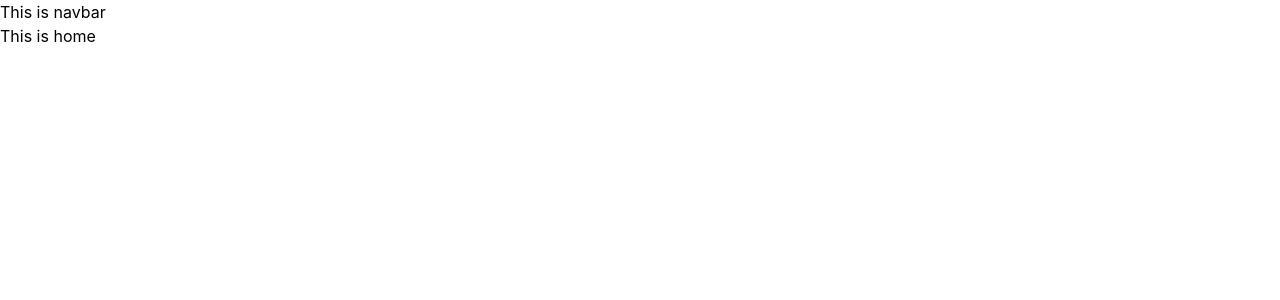
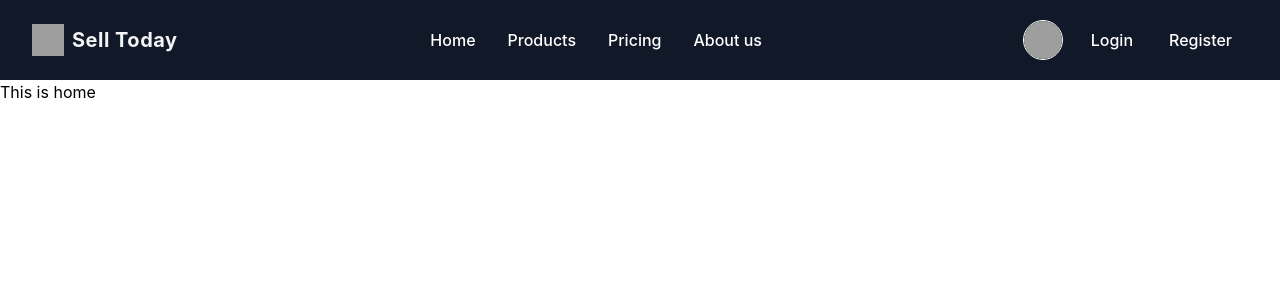
Before and after one commit to nakibuddin/12-sell-today-client, a React (Create React App) app: page / in a window 1280 px wide. Shown: the top 300 px of the page. Built offline with nearby package versions, Linux system fonts and the light colour scheme; grey boxes are pictures that could not be loaded.

Commit message:
navbar added

```diff
--- a/src/Pages/Shared/Navbar/Navbar.js
+++ b/src/Pages/Shared/Navbar/Navbar.js
@@ -6,7 +6,219 @@ const Navbar = () => {
     const isActiveTrue = "font-medium tracking-wide text-white ";
 
     return (
-      <h2>This is navbar</h2>
+      <div className="bg-gray-900">
+        <div className="px-4 py-5 mx-auto sm:max-w-xl md:max-w-full lg:max-w-screen-xl md:px-24 lg:px-8">
+          <div className="relative flex items-center justify-between">
+            <Link
+              to="/" aria-label="Company"
+              title="Company"
+              className="inline-flex items-center"
+            >
+              <img className='h-8 w-8' src="https://groups.drupal.org/files/Drupal-EDU-original.png" alt="" />
+              <span className="ml-2 text-xl font-bold tracking-wide text-gray-100 ">
+                Sell Today
+              </span>
+            </Link>
+
+            <ul className="flex items-center hidden space-x-8 lg:flex">
+              <li>
+                <NavLink
+                  to="/home" aria-label="Our product" title="Our product"
+                  // <button onClick={btnClick} disabled={disable} className={`btn btn-primary ml-[20px] ${disable ? 'text-3xl' : ''} `} > Button</button>
+                  // class="font-medium tracking-wide text-gray-100 transition-colors duration-200 hover:text-teal-accent-400"
+                  className={ ({isActive}) => isActive ? 'font-medium text-orange-400' : 'text-white font-medium hover:text-orange-200' }
+                >
+                  Home
+                </NavLink>
+              </li>
+
+              <li>
+                <NavLink
+                  to="/products" aria-label="Our product" title="Our product"
+                  className={ ({isActive}) => isActive ? 'font-medium text-orange-400' : 'text-white font-medium hover:text-orange-200' }
+                >
+                  Products
+                </NavLink>
+              </li>
+
+              <li>
+                <NavLink
+                  to="/price" aria-label="Product pricing" title="Product pricing"
+                  className={ ({isActive}) => isActive ? 'font-medium text-orange-400' : 'text-white font-medium hover:text-orange-200' }
+                >
+                  Pricing
+                </NavLink>
+              </li>
+
+              <li>
+                <NavLink
+                  to="/about-us" aria-label="About us" title="About us"
+                  className={ ({isActive}) => isActive ? 'font-medium text-orange-400' : 'text-white font-medium hover:text-orange-200' }
+                >
+                  About us
+                </NavLink>
+              </li>
+            </ul>
+
+
+            <ul className="flex items-center hidden space-x-1 lg:flex">
+              <li>
+                <img className='h-10 w-10 mx-2 border border-white rounded-[50%]' src="https://groups.drupal.org/files/Drupal-EDU-original.png" alt="" />
+              </li>
+
+              <li>
+                <NavLink
+                  to="/login" aria-label="Log In" title="Log In"
+                  className={ ({isActive}) => isActive ? 'font-medium text-orange-400 px-4' : 'text-white font-medium hover:text-orange-200 px-4' }
+                >
+                  Login
+                </NavLink>
+              </li>
+
+              <li>
+                <NavLink
+                  to="/register" aria-label="Register" title="Register"
+                  className={ ({isActive}) => isActive ? 'font-medium text-orange-400 px-4' : 'text-white font-medium hover:text-orange-200 px-4' }
+                >
+                  Register
+                </NavLink>
+              </li>
+            </ul>
+
+
+
+
+
+
+
+            <div className="lg:hidden">
+              <button
+                aria-label="Open Menu"
+                title="Open Menu"
+                className="p-2 -mr-1 transition duration-200 rounded focus:outline-none focus:shadow-outline"
+                onClick={() => setIsMenuOpen(true)}
+              >
+                <svg className="w-5 text-gray-600" viewBox="0 0 24 24">
+                  <path
+                    fill="currentColor"
+                    d="M23,13H1c-0.6,0-1-0.4-1-1s0.4-1,1-1h22c0.6,0,1,0.4,1,1S23.6,13,23,13z"
+                  />
+                  <path
+                    fill="currentColor"
+                    d="M23,6H1C0.4,6,0,5.6,0,5s0.4-1,1-1h22c0.6,0,1,0.4,1,1S23.6,6,23,6z"
+                  />
+                  <path
+                    fill="currentColor"
+                    d="M23,20H1c-0.6,0-1-0.4-1-1s0.4-1,1-1h22c0.6,0,1,0.4,1,1S23.6,20,23,20z"
+                  />
+                </svg>
+              </button>
+              {isMenuOpen && (
+                <div className="absolute top-0 left-0 w-full">
+                  <div className="p-5 bg-white border rounded shadow-sm">
+                    <div className="flex items-center justify-between mb-4">
+                      <div>
+                        <Link
+                          to="/"
+                          aria-label="Company"
+                          title="Company"
+                          className="inline-flex items-center"
+                        >
+                          <svg
+                            className="w-8 text-deep-purple-accent-400"
+                            viewBox="0 0 24 24"
+                            strokeLinejoin="round"
+                            strokeWidth="2"
+                            strokeLinecap="round"
+                            strokeMiterlimit="10"
+                            stroke="currentColor"
+                            fill="none"
+                          >
+                            <rect x="3" y="1" width="7" height="12" />
+                            <rect x="3" y="17" width="7" height="6" />
+                            <rect x="14" y="1" width="7" height="6" />
+                            <rect x="14" y="11" width="7" height="12" />
+                          </svg>
+                          <span className="ml-2 text-xl font-bold tracking-wide text-gray-800 uppercase">
+                            TailwindCss
+                          </span>
+                        </Link>
+                      </div>
+                      <div>
+                        <button
+                          aria-label="Close Menu"
+                          title="Close Menu"
+                          className="p-2 -mt-2 -mr-2 transition duration-200 rounded hover:bg-gray-200 focus:bg-gray-200 focus:outline-none focus:shadow-outline"
+                          onClick={() => setIsMenuOpen(false)}
+                        >
+                          <svg className="w-5 text-gray-600" viewBox="0 0 24 24">
+                            <path
+                              fill="currentColor"
+                              d="M19.7,4.3c-0.4-0.4-1-0.4-1.4,0L12,10.6L5.7,4.3c-0.4-0.4-1-0.4-1.4,0s-0.4,1,0,1.4l6.3,6.3l-6.3,6.3 c-0.4,0.4-0.4,1,0,1.4C4.5,19.9,4.7,20,5,20s0.5-0.1,0.7-0.3l6.3-6.3l6.3,6.3c0.2,0.2,0.5,0.3,0.7,0.3s0.5-0.1,0.7-0.3 c0.4-0.4,0.4-1,0-1.4L13.4,12l6.3-6.3C20.1,5.3,20.1,4.7,19.7,4.3z"
+                            />
+                          </svg>
+                        </button>
+                      </div>
+                    </div>
+
+
+
+
+
+
+                    <nav>
+                      <ul className="space-y-4">
+                        <li>
+                          <NavLink
+                            to="/home" aria-label="Our product" title="Our product"
+                            onClick={() => setIsMenuOpen(false)}
+                            // className="font-medium tracking-wide text-gray-700 transition-colors duration-200 hover:text-deep-purple-accent-400"
+                            className={ ({isActive}) => isActive ? 'font-medium text-orange-500' : 'text-black font-medium hover:text-orange-200' }
+                          >
+                            Home
+                          </NavLink>
+                        </li>
+
+                        <li>
+                          <NavLink
+                            to="/products" aria-label="Our product" title="Our product"
+                            onClick={() => setIsMenuOpen(false)}
+                            // className="font-medium tracking-wide text-gray-700 transition-colors duration-200 hover:text-deep-purple-accent-400"
+                            className={ ({isActive}) => isActive ? 'font-medium text-orange-500' : 'text-black font-medium hover:text-orange-200' }
+                          >
+                            Products
+                          </NavLink>
+                        </li>
+
+                        <li>
+                          <NavLink
+                            to="/price" aria-label="Our product" title="Our product"
+                            onClick={() => setIsMenuOpen(false)}
+                            // className="font-medium tracking-wide text-gray-700 transition-colors duration-200 hover:text-deep-purple-accent-400"
+                            className={ ({isActive}) => isActive ? 'font-medium text-orange-500' : 'text-black font-medium hover:text-orange-200' }
+                          >
+                            Pricing
+                          </NavLink>
+                        </li>
+
+                        <li>
+                          <Link
+                            to="/" aria-label="Sign up" title="Sign up"
+                            onClick={() => setIsMenuOpen(false)}
+                            className="bg-red-400 inline-flex items-center justify-center w-full h-12 px-6 font-medium tracking-wide text-black transition duration-200 rounded shadow-md bg-deep-purple-accent-400 hover:bg-deep-purple-accent-700 focus:shadow-outline focus:outline-none"
+                          >
+                            Sign up
+                          </Link>
+                        </li>
+                      </ul>
+                    </nav>
+                  </div>
+                </div>
+              )}
+            </div>
+          </div>
+        </div>
+      </div>
     );
 };
 
```
